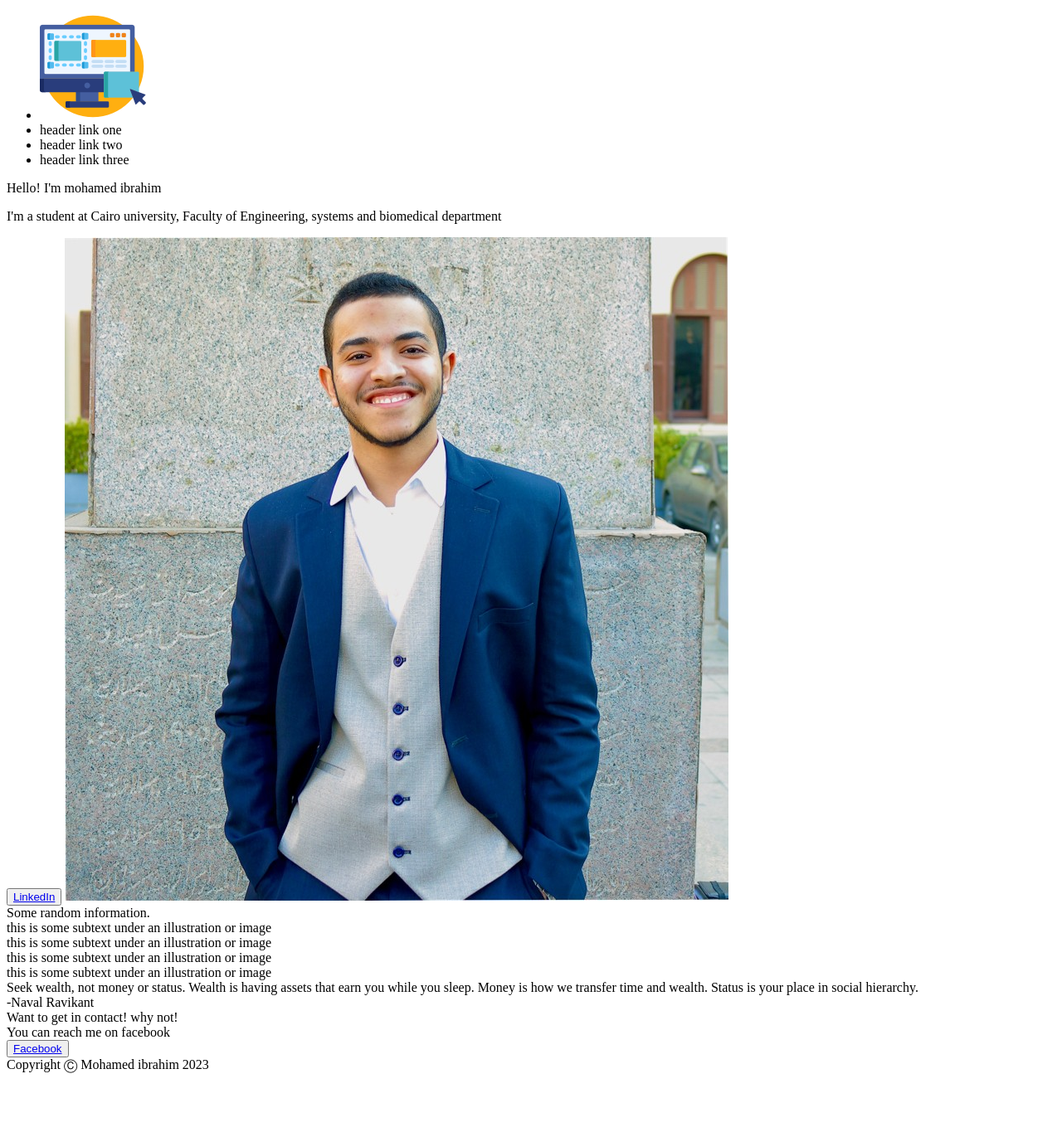
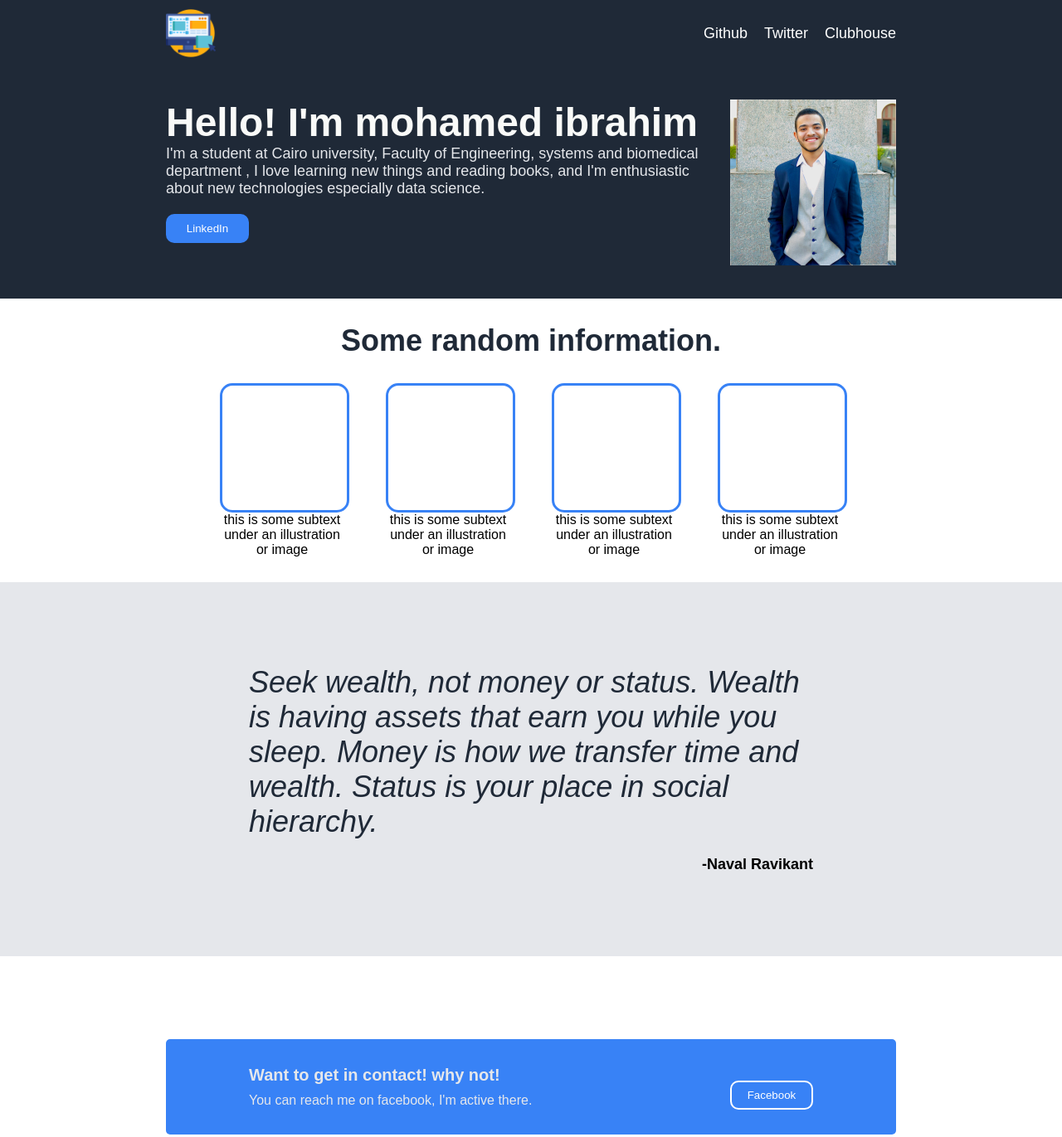
Before and after one commit to Medo072/odin-landing-page-project, a plain HTML site: page index.html in a window 1280 px wide. Shown: the top 1371 px of the page at 83% size. Before the commit the page ends 1301 px from the top, so only its background shows below. Drawn offline with Linux system fonts and the light colour scheme.

Commit message:
finish styling the landing page

```diff
--- a/index.html
+++ b/index.html
@@ -3,29 +3,35 @@
     <head>
         <meta charset="utf-8">
         <title>Landing page</title>
+        <link rel="stylesheet" href="styles.css">
     </head>
 
     <body>
         <div class="header">
-           <ul>
-                <li><img src="images/logo.png"></li>
-                <li><a>header link one</a></li>
-                <li><a>header link two</a></li>
-                <li><a>header link three</a></li>
-            </ul>
+           <img src="images/logo.png">
+            <div class="links">
+                <ul>
+                    <li><a href="https://www.github.com/Medo072" target="_blank">Github</a></li>
+                    <li><a href="https://www.twitter.com/M_72oo" target="_blank">Twitter</a></li>
+                    <li><a href="https://www.clubhouse.com/@mo27ib" target="_blank">Clubhouse</a></li>
+               </ul>
+            </div>
         </div>
         <div class="first">
             <div class="text">
                 <div class="header1">Hello! I'm mohamed ibrahim</div>
-                <p>I'm a student at Cairo university, Faculty of
+                <div class="second-text">I'm a student at Cairo university, Faculty of
                     Engineering, systems and biomedical department
-                </p>
+                    , I love learning new things and reading books,
+                    and I'm enthusiastic about new technologies especially data science.
+                </div>
                 <button><a href="https://www.linkedin.com/in/mohamed-ibrahim-845a77223/" target="_blank">LinkedIn</a></button>
-                <img src="images/profile.jpeg">
             </div>
+            <img src="images/profile.jpeg">
         </div>
         <div class="second">
-            <div class="header2">Some random information.</div>
+            <div class="information">Some random information.</div>
+            <div class="images">
             <div class="container">
                 <div class="card"></div>
                 <div class="text">this is some subtext under an illustration or image</div>
@@ -42,19 +48,24 @@
                 <div class="card"></div>
                 <div class="text">this is some subtext under an illustration or image</div>
             </div>
+            </div>
         </div>
         <div class="third">
             <div class="Quote">Seek wealth, not money or status. Wealth is having
                 assets that earn you while you sleep. Money is how
                 we transfer time and wealth. Status is your place
                 in social hierarchy.
-            <div>
+            </div>
             <div class="footer">-Naval Ravikant</div>
         </div>
         <div class="fourth">
-            <div class="header">Want to get in contact! why not!</div>
-            <div class="text">You can reach me on facebook</div>
-            <button class="facebook"><a href="https://www.facebook.com/mohamedi.ismail02" target="_blank">Facebook</a></button>
+            <div class="reach-me">
+                <div class="contact">Want to get in contact! why not!</div>
+                <div class="text">You can reach me on facebook, I'm active there.</div>
+            </div>
+            <div class="contact-button">
+                <button class="facebook"><a href="https://www.facebook.com/mohamedi.ismail02" target="_blank">Facebook</a></button>
+            </div>
         </div>
         <div class="copyright">
             Copyright Ⓒ Mohamed ibrahim 2023
--- a/styles.css
+++ b/styles.css
@@ -0,0 +1,173 @@
+body{
+    display: flex;
+    flex-direction: column;
+    justify-content: center;
+    margin: 0;
+    font-family: Arial, Helvetica, sans-serif;
+}
+
+.header, .first, .copyright{
+    background-color: #1F2937;
+}
+
+.header1{
+    font-size: 48px;
+    font-weight: 900;
+    color: #F9FAF8;
+}
+
+.second-text, .header li{
+    font-size: 18px;
+    color: #E5E7EB;
+}
+
+button, .fourth{
+    background-color: #3882F6;
+    color: #E5E7EB;
+}
+
+.information{
+    font-size: 36px;
+    font-weight: 900;
+    color: #1F2937;
+    margin-bottom: 30px;
+}
+
+.third{
+    background-color: #E5E7EB;
+    display: flex;
+    flex-direction: column;
+    padding: 100px 300px;
+    gap: 20px;
+    flex-shrink: 0;
+}
+
+.Quote{
+    display: flex;
+    flex-wrap: wrap;
+    font-size: 36px;
+    color: #1F2937;
+    font-weight: 100;
+    font-style: italic;
+}
+
+.footer{
+    align-self: flex-end;
+    font-size: 18px;
+    font-weight: 700;
+}
+
+.header{
+    display: flex;
+    justify-content: space-between;
+    align-items: center;
+    padding: 10px 200px;
+}
+
+ul{
+    display: flex;
+    margin: 0;
+    padding: 0;
+    gap: 20px;
+    list-style: none;
+}
+
+a{
+    color: white;
+    text-decoration: none;
+}
+
+.header img{
+    height: 60px;
+    width: auto;
+}
+.first img{
+    height: 200px;
+    width: auto;
+}
+
+.first{
+    display: flex;
+    padding: 40px 200px;
+    gap: 30px;
+}
+.first .text{
+    display: flex;
+    flex-direction: column;
+    margin-right: auto;
+    flex-wrap: wrap;
+
+}
+button{
+    align-self: flex-start;
+    margin-top: 20px;
+    border-radius: 10px;
+    padding: 3px 10px;
+    width: 100px;
+    height: 35px;
+    border: none;
+}
+
+.second{
+    display: flex;
+    flex-direction: column;
+    align-items: center;
+    margin: 30px;
+    padding: 0 200px
+}
+.container .card{
+    width: 150px;
+    height: 150px;
+    border: 3px solid #3882F6;
+    border-radius: 15px;
+}
+
+.container{
+    display: flex;
+    flex-direction: column;
+    width: 150px;
+    justify-content: center;
+    text-align: center;
+}
+
+.images{
+    display: flex;
+    align-items: center;
+    justify-content: center;
+    gap: 50px;
+}
+
+.fourth{
+    display: flex;
+    justify-content: space-between;
+    align-items: center;
+    margin: 100px 200px;
+    border-radius: 5px;
+    padding: 30px 100px;
+    flex-shrink: 0;
+}
+
+.reach-me{
+    display: flex;
+    flex-direction: column;
+    gap: 10px;
+}
+
+.contact{
+    font-size: 20px;
+    font-weight: 700;
+}
+
+.facebook{
+    border: 2px solid white;
+    Padding: 5px 15px;
+}
+
+.copyright{
+    display: flex;
+    flex: auto;
+    justify-content: center;
+    align-items: center;
+    color: white;
+    height: 80px;
+}
```
Also changed, not shown: 1 other file.
